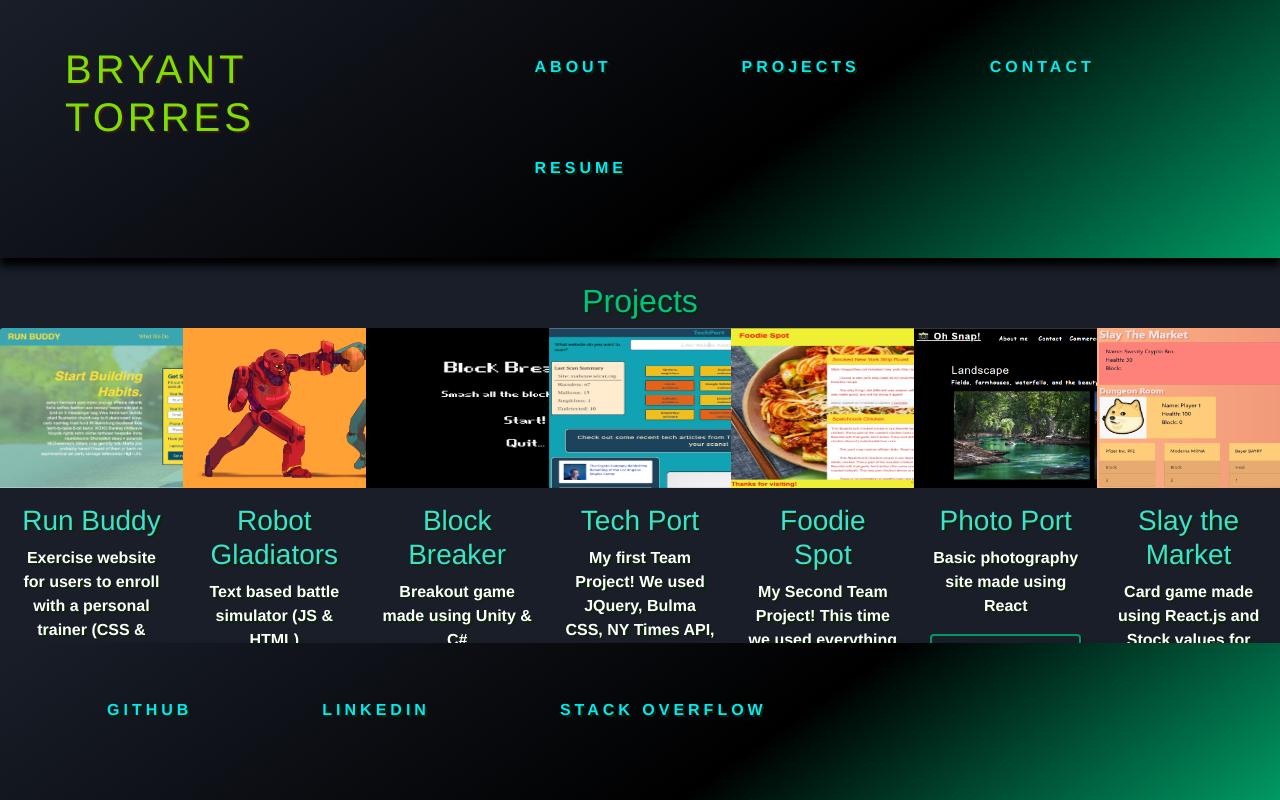
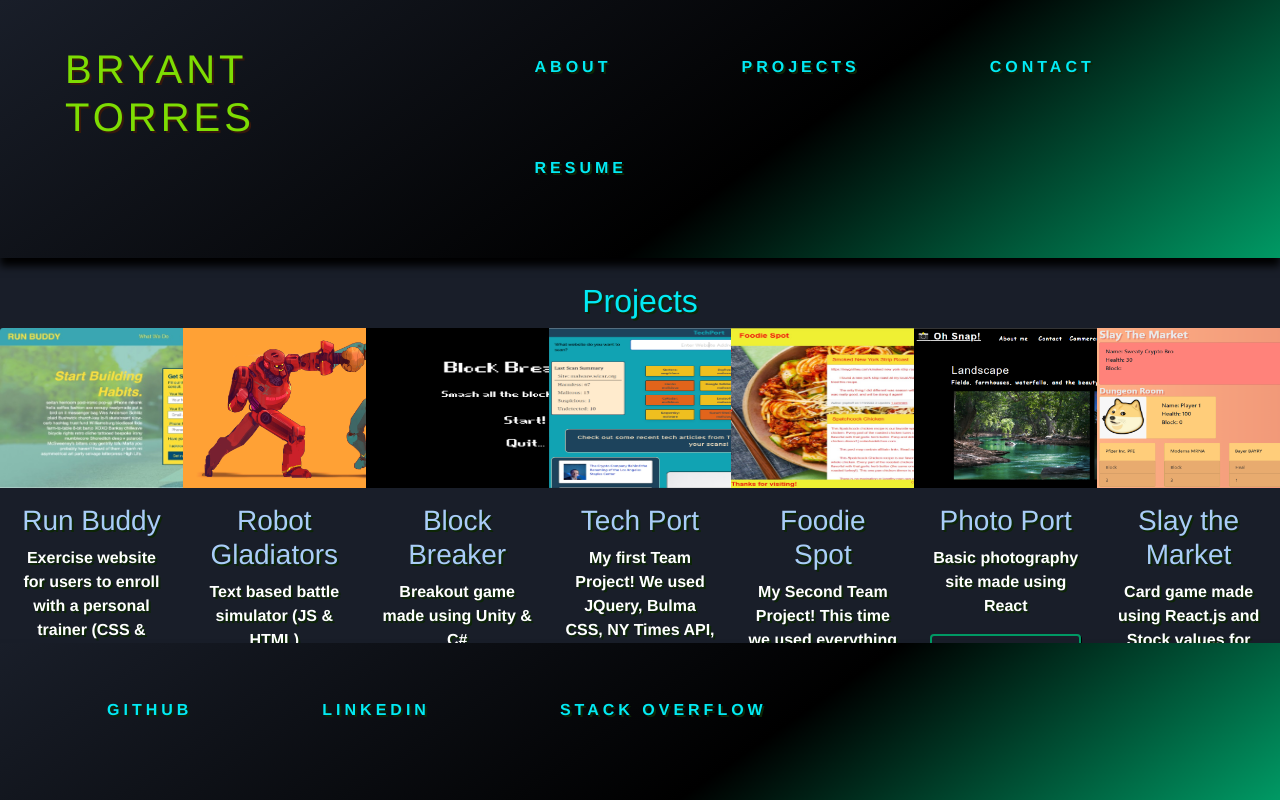
Before and after one commit to brt9029/portfolio, a React (Create React App) app: page /Projects in a window 1280 px wide. Shown: the top 800 px of the page. Built offline with nearby package versions, Linux system fonts and the light colour scheme.

Commit message:
updated resume file and changed some text colors

```diff
--- a/package.json
+++ b/package.json
@@ -16,7 +16,7 @@
   },
   "scripts": {
     "predeploy": "npm run build",
-    "deploy": "gh-pages -d build",
+    "deploy": "gh-pages -b main -d build",
     "start": "react-scripts start",
     "build": "react-scripts build",
     "test": "react-scripts test",
--- a/src/index.css
+++ b/src/index.css
@@ -169,6 +169,14 @@ footer ul li a:hover {
   display: block;
 }
 
+.projects h2 {
+  color: #03e9f4;
+}
+
+.projects .card-title {
+  color: var(--button-text);
+}
+
 .about, .btn {
   display: flex;
   justify-content: center;
@@ -176,6 +184,10 @@ footer ul li a:hover {
 
 .about btn {
   margin-right: 0;
+}
+
+.about h2 {
+  color: #03e9f4;
 }
 
 .about .card-img {
@@ -213,6 +225,14 @@ footer ul li a:hover {
   width: 40%;
 }
 
+.contact  h3 {
+  color: #03e9f4;
+}
+
+.contact form {
+  color: var(--button-text);
+}
+
 .contact .form-input {
   display: block;
   padding: 7px 15px;
@@ -237,17 +257,21 @@ footer ul li a:hover {
 
 .resume li {
   list-style-type: none;
+  color: var(--button-text);
 }
 
 .resume h3 {
   margin-top: 2%;
   font-size: 32px;
+  color: #03e9f4;
 }
 
 .resume a {
   margin: 3.5%;
   width: 40%;
+  color: var(--button-text);
 }
+
 
 @media screen and (max-width: 768px) {
   .hero-image img {
--- a/src/pages/Resume.js
+++ b/src/pages/Resume.js
@@ -16,7 +16,7 @@ const Resume = () => {
                 </ul>
                 <span></span>
                 <h3>View my resume below</h3>
-                <a href={resume}><h4>Click Here!</h4></a>
+                <a href={resume} className="resume-btn"><h4>Click Here!</h4></a>
         </section>
     )
 }
```
Also changed, not shown: 2 other files (tests, documents, lock files or other folders).
